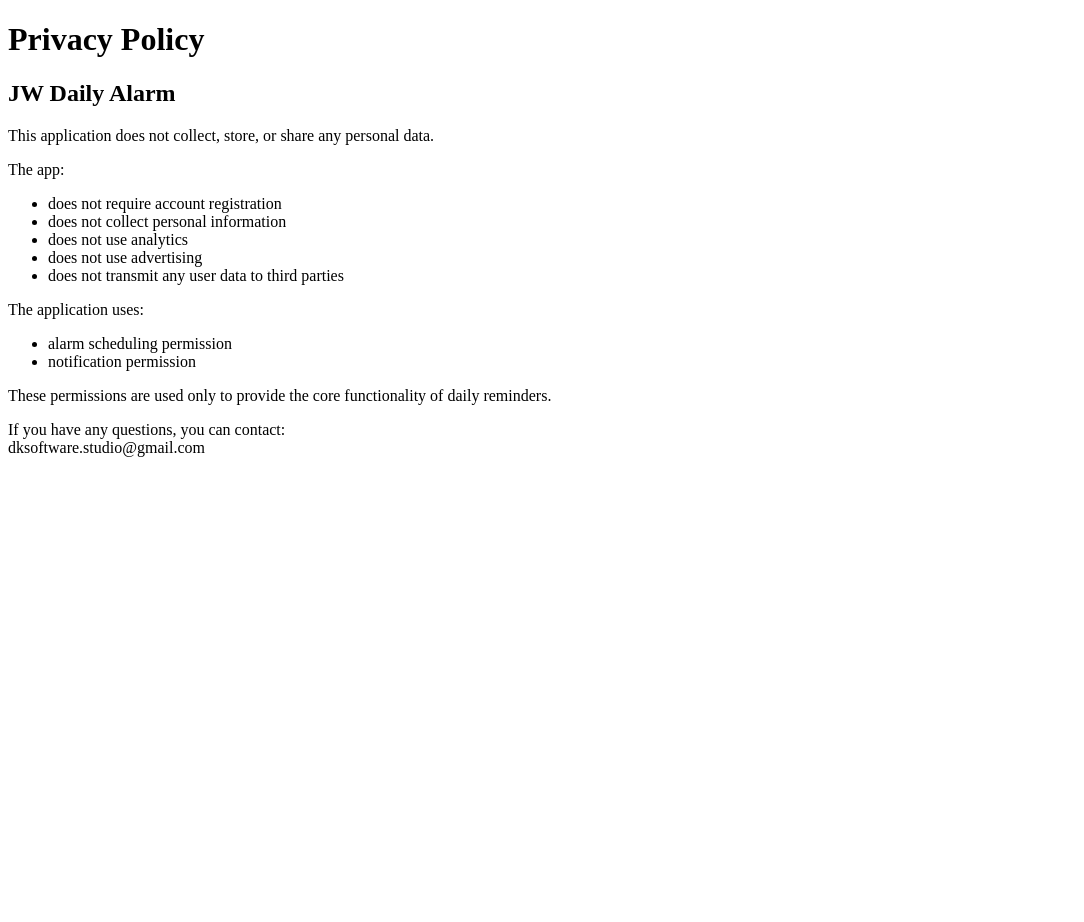
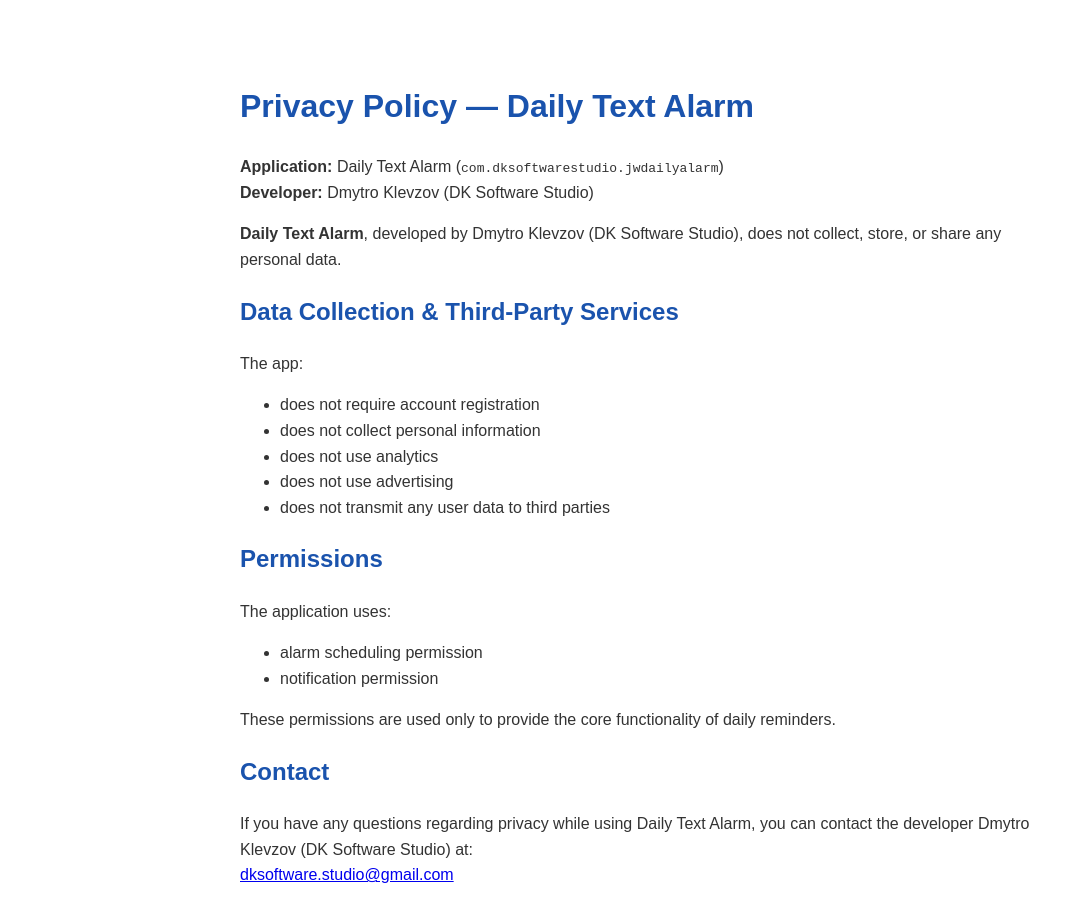
Before and after one commit to dksoftwarestudio/dksoftwarestudio.github.io, a plain HTML site: page privacy.html in a window 1280 px wide. Shown: the whole page, without its empty margins (0-1084 px from the left). Before the commit the page ends 800 px from the top, so only its background shows below. Drawn offline with Linux system fonts and the light colour scheme.

Commit message:
Update privacy.html

```diff
--- a/privacy.html
+++ b/privacy.html
@@ -3,29 +3,46 @@
 <head>
 <meta charset="UTF-8">
 <meta name="viewport" content="width=device-width, initial-scale=1.0">
-<title>Privacy Policy — JW Daily Alarm</title>
+<title>Privacy Policy — Daily Text Alarm | Dmytro Klevzov (DK Software Studio)</title>
 <link rel="canonical" href="https://dksoftwarestudio.com/privacy.html">
 <link rel="icon" type="image/png" href="dk-icon.png">
 <link rel="apple-touch-icon" href="dk-icon.png">
-<meta name="description" content="Privacy policy for the JW Daily Alarm app by DK Software Studio. The app does not collect, store or share personal data.">
+<meta name="description" content="Privacy policy for the Daily Text Alarm app (com.dksoftwarestudio.jwdailyalarm) developed by Dmytro Klevzov (DK Software Studio). The app does not collect, store or share personal data.">
 <meta property="og:type" content="website">
-<meta property="og:title" content="Privacy Policy — JW Daily Alarm">
-<meta property="og:description" content="Privacy policy for the JW Daily Alarm app by DK Software Studio. The app does not collect, store or share personal data.">
+<meta property="og:title" content="Privacy Policy — Daily Text Alarm">
+<meta property="og:description" content="Privacy policy for the Daily Text Alarm app (com.dksoftwarestudio.jwdailyalarm) developed by Dmytro Klevzov (DK Software Studio). The app does not collect, store or share personal data.">
 <meta property="og:url" content="https://dksoftwarestudio.com/privacy.html">
 <meta property="og:image" content="https://dksoftwarestudio.com/og-image.png">
 <meta property="og:site_name" content="DK Software Studio">
 <meta name="twitter:card" content="summary_large_image">
-<meta name="twitter:title" content="Privacy Policy — JW Daily Alarm">
-<meta name="twitter:description" content="Privacy policy for the JW Daily Alarm app by DK Software Studio. The app does not collect, store or share personal data.">
+<meta name="twitter:title" content="Privacy Policy — Daily Text Alarm">
+<meta name="twitter:description" content="Privacy policy for the Daily Text Alarm app (com.dksoftwarestudio.jwdailyalarm) developed by Dmytro Klevzov (DK Software Studio). The app does not collect, store or share personal data.">
 <meta name="twitter:image" content="https://dksoftwarestudio.com/og-image.png">
+
+<style>
+body{
+    font-family: Arial, sans-serif;
+    max-width: 800px;
+    margin: 40px auto;
+    padding: 20px;
+    line-height: 1.6;
+    color: #333;
+}
+h1, h2{
+    color: #1A53AD;
+}
+</style>
 </head>
 <body>
-<h1>Privacy Policy</h1>
 
-<h2>JW Daily Alarm</h2>
+<h1>Privacy Policy — Daily Text Alarm</h1>
 
-<p>This application does not collect, store, or share any personal data.</p>
+<p><strong>Application:</strong> Daily Text Alarm (<code>com.dksoftwarestudio.jwdailyalarm</code>)<br>
+<strong>Developer:</strong> Dmytro Klevzov (DK Software Studio)</p>
 
+<p><strong>Daily Text Alarm</strong>, developed by Dmytro Klevzov (DK Software Studio), does not collect, store, or share any personal data.</p>
+
+<h2>Data Collection &amp; Third-Party Services</h2>
 <p>The app:</p>
 <ul>
   <li>does not require account registration</li>
@@ -35,6 +52,7 @@
   <li>does not transmit any user data to third parties</li>
 </ul>
 
+<h2>Permissions</h2>
 <p>The application uses:</p>
 <ul>
   <li>alarm scheduling permission</li>
@@ -43,7 +61,9 @@
 
 <p>These permissions are used only to provide the core functionality of daily reminders.</p>
 
-<p>If you have any questions, you can contact:<br>
-dksoftware.studio@gmail.com</p>
+<h2>Contact</h2>
+<p>If you have any questions regarding privacy while using Daily Text Alarm, you can contact the developer Dmytro Klevzov (DK Software Studio) at:<br>
+<a href="mailto:dksoftware.studio@gmail.com">dksoftware.studio@gmail.com</a></p>
+
 </body>
 </html>
```
